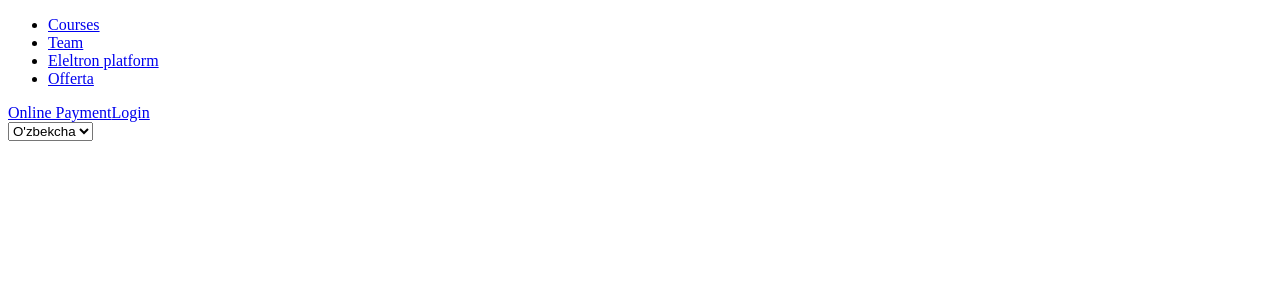
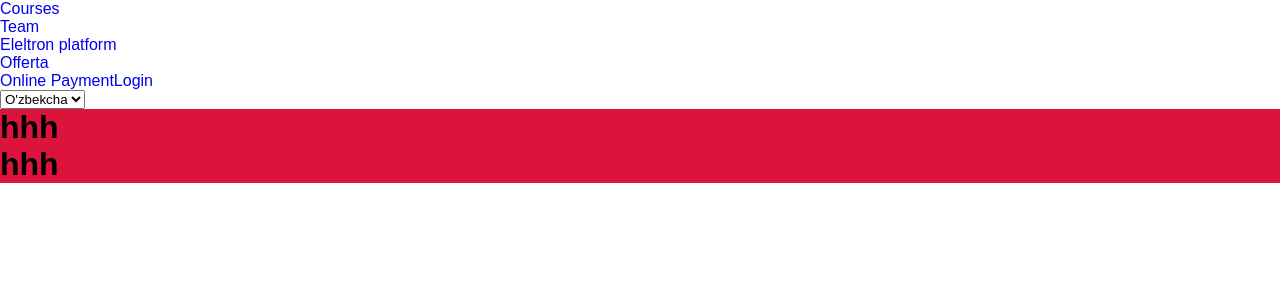
Before and after one commit to zafarbekde/talimrivoj_uz, a React (Vite) app in the folder talimrivoj-uz/: page / in a window 1280 px wide. Shown: the top 300 px of the page. Built offline with nearby package versions, Linux system fonts and the light colour scheme.

Commit message:
cretae APP.css

```diff
--- a/talimrivoj-uz/src/App.jsx
+++ b/talimrivoj-uz/src/App.jsx
@@ -1,12 +1,21 @@
 import { useState } from 'react'
 import Navbar from './components/pages/navbar/navbar'
+import './components/css/App.css'
 
 function App() {
 
   return (
     <>
       <div className="container">
-        <Navbar />
+        <div className="wrapper">
+          <nav>
+            <Navbar />
+          </nav>
+          <div className="content">
+            <h1>hhh</h1>
+            <h1>hhh</h1>
+          </div>
+        </div>
       </div>
     </>
   )
--- /dev/null
+++ b/talimrivoj-uz/src/components/css/App.css
@@ -0,0 +1,24 @@
+*{
+    margin: 0;
+    padding: 0;
+    box-sizing: border-box;
+    font-family: sans-serif;
+    list-style-type: none;
+    text-decoration: none;
+}
+
+.container{
+
+    height: 100vh;
+    display: flex;
+}
+
+.wrapper{
+    width: 100%;
+}
+
+.content{
+    width: 100%;
+    min-height: 0vh;
+    background-color: crimson;
+}
```
